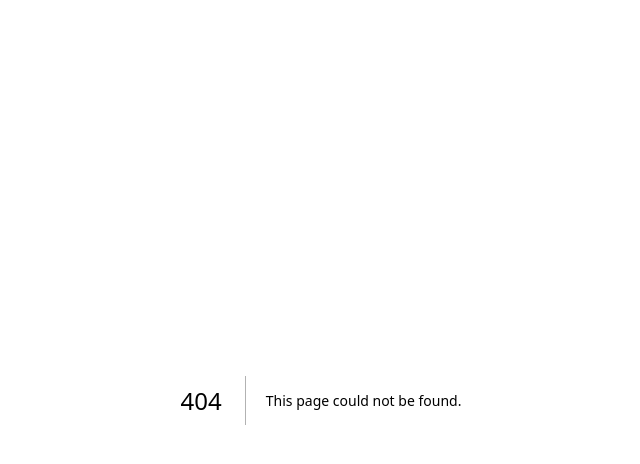
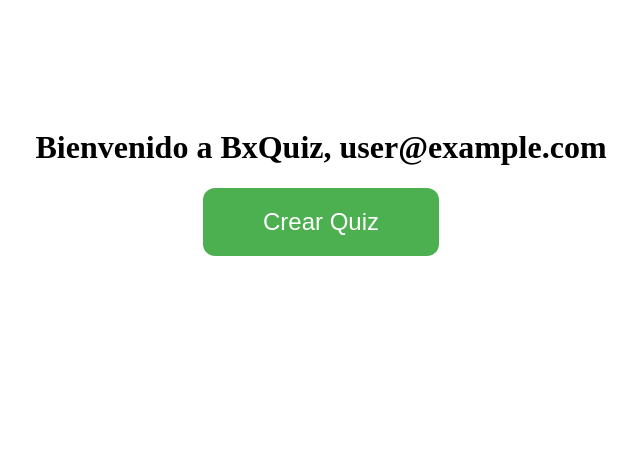
Before and after one commit to BX-SABMAINHUB/Bxquiz, a Next.js app: page /dashboard in a window 1280 px wide. Before the commit this address had no page. Shown: the top 464 px of the page, without its empty margins (319-959 px from the left). Built offline with nearby package versions, Linux system fonts and the light colour scheme; no server answers; sample sign-in values are in the browser's storage.

Commit message:
Create dashboard.js

```diff
--- /dev/null
+++ b/pages/dashboard.js
@@ -0,0 +1,23 @@
+import { useRouter } from 'next/router';
+import { auth } from '../firebase';
+
+export default function Dashboard() {
+  const router = useRouter();
+
+  if (!auth.currentUser) {
+    router.replace('/');
+    return null;
+  }
+
+  return (
+    <div style={{ padding: '100px', textAlign: 'center' }}>
+      <h1>Bienvenido a BxQuiz, {auth.currentUser.email}</h1>
+      <button
+        onClick={() => router.push('/create-quiz')}
+        style={{ padding: '20px 60px', fontSize: '1.5rem', background: '#4CAF50', color: 'white', border: 'none', borderRadius: '12px' }}
+      >
+        Crear Quiz
+      </button>
+    </div>
+  );
+}
```
